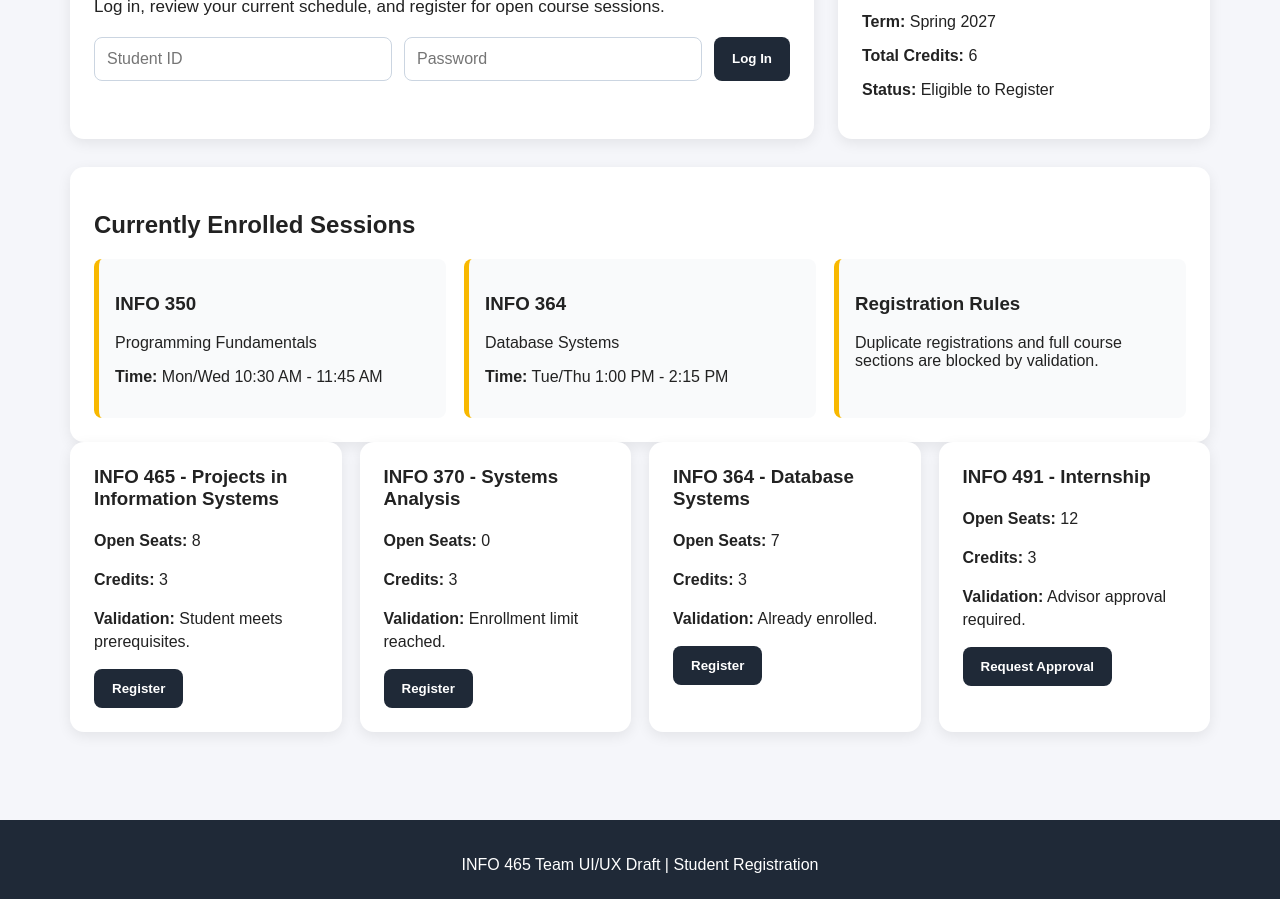
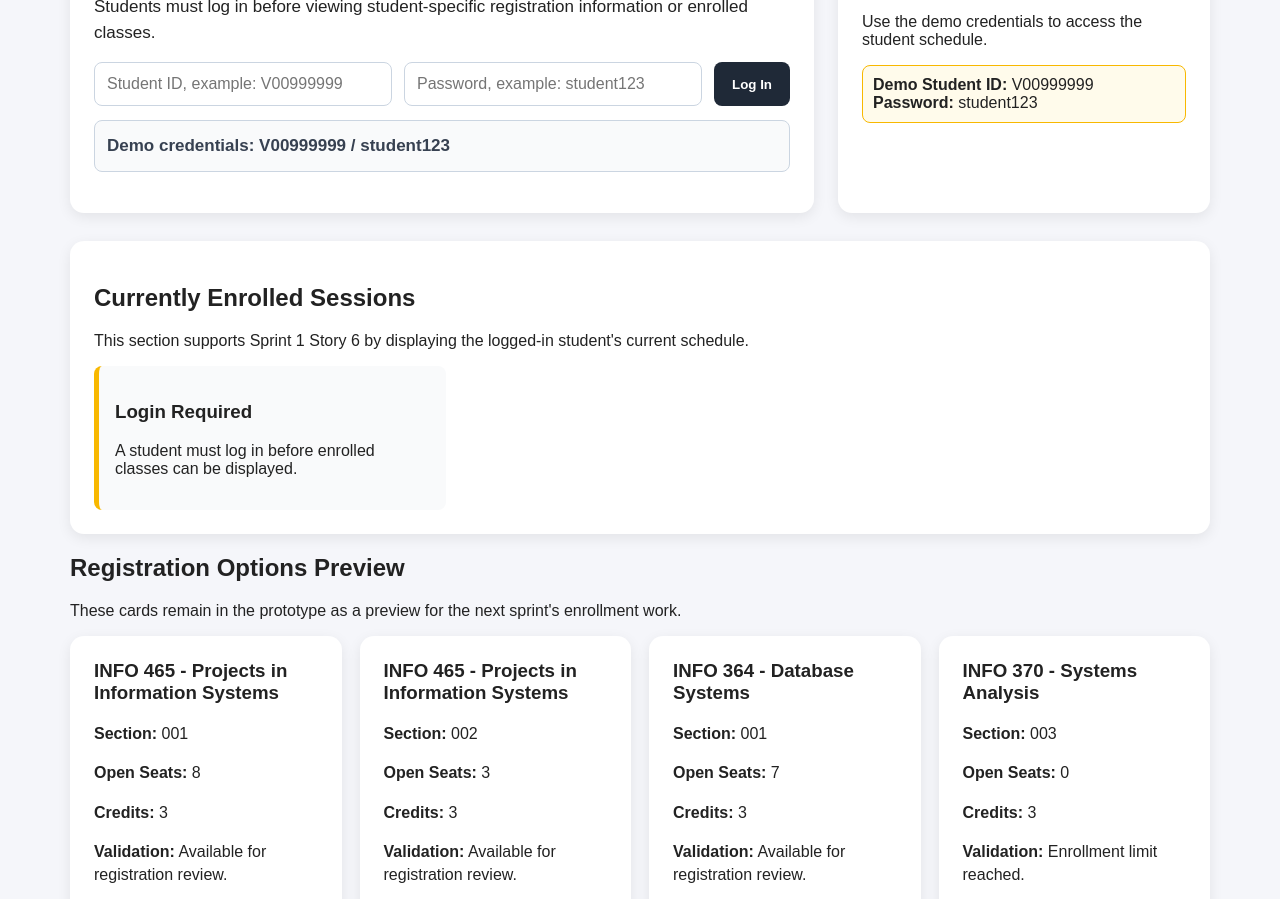
Before and after one commit to singh1563/INFO-465-Team-Project, a plain HTML site: page registration.html in a window 1280 px wide. Shown: the part 267-1166 px from the top of the page. Drawn offline with Linux system fonts and the light colour scheme.

Commit message:
Implement Sprint 1 student login and enrolled classes view

```diff
--- a/registration.html
+++ b/registration.html
@@ -29,80 +29,38 @@
   <main>
     <section class="hero">
       <div class="hero-text">
-        <h2>Student Registration</h2>
-        <p>Log in, review your current schedule, and register for open course sessions.</p>
+        <h2>Student Registration Login</h2>
+        <p>Students must log in before viewing student-specific registration information or enrolled classes.</p>
 
-        <form>
-          <input type="text" placeholder="Student ID">
-          <input type="password" placeholder="Password">
-          <button type="button" onclick="alert('Student login successful for demo purposes.')">Log In</button>
+        <form id="studentLoginForm">
+          <input id="studentIdInput" type="text" placeholder="Student ID, example: V00999999" autocomplete="username">
+          <input id="studentPasswordInput" type="password" placeholder="Password, example: student123" autocomplete="current-password">
+          <button type="submit">Log In</button>
         </form>
+
+        <p id="studentLoginMessage" class="message neutral">Demo credentials: V00999999 / student123</p>
       </div>
 
-      <div class="status-card">
-        <h3>Student Summary</h3>
-        <p><strong>Name:</strong> Demo Student</p>
-        <p><strong>Term:</strong> Spring 2027</p>
-        <p><strong>Total Credits:</strong> 6</p>
-        <p><strong>Status:</strong> Eligible to Register</p>
+      <div id="studentSummary" class="status-card">
+        <!-- Student summary is inserted by script.js -->
       </div>
     </section>
 
     <section class="task-section">
       <h2>Currently Enrolled Sessions</h2>
+      <p>This section supports Sprint 1 Story 6 by displaying the logged-in student's current schedule.</p>
 
-      <div class="task-list">
-        <div>
-          <h3>INFO 350</h3>
-          <p>Programming Fundamentals</p>
-          <p><strong>Time:</strong> Mon/Wed 10:30 AM - 11:45 AM</p>
-        </div>
-
-        <div>
-          <h3>INFO 364</h3>
-          <p>Database Systems</p>
-          <p><strong>Time:</strong> Tue/Thu 1:00 PM - 2:15 PM</p>
-        </div>
-
-        <div>
-          <h3>Registration Rules</h3>
-          <p>Duplicate registrations and full course sections are blocked by validation.</p>
-        </div>
+      <div id="enrolledSessionsList" class="task-list">
+        <!-- Enrolled session cards are inserted by script.js -->
       </div>
     </section>
 
-    <section class="feature-grid">
-      <article class="feature-card">
-        <h3>INFO 465 - Projects in Information Systems</h3>
-        <p><strong>Open Seats:</strong> 8</p>
-        <p><strong>Credits:</strong> 3</p>
-        <p><strong>Validation:</strong> Student meets prerequisites.</p>
-        <button type="button" onclick="alert('Registration successful: INFO 465 has been added to your schedule.')">Register</button>
-      </article>
-
-      <article class="feature-card">
-        <h3>INFO 370 - Systems Analysis</h3>
-        <p><strong>Open Seats:</strong> 0</p>
-        <p><strong>Credits:</strong> 3</p>
-        <p><strong>Validation:</strong> Enrollment limit reached.</p>
-        <button type="button" onclick="alert('Registration blocked: this course section is full.')">Register</button>
-      </article>
-
-      <article class="feature-card">
-        <h3>INFO 364 - Database Systems</h3>
-        <p><strong>Open Seats:</strong> 7</p>
-        <p><strong>Credits:</strong> 3</p>
-        <p><strong>Validation:</strong> Already enrolled.</p>
-        <button type="button" onclick="alert('Registration blocked: duplicate registration detected.')">Register</button>
-      </article>
-
-      <article class="feature-card">
-        <h3>INFO 491 - Internship</h3>
-        <p><strong>Open Seats:</strong> 12</p>
-        <p><strong>Credits:</strong> 3</p>
-        <p><strong>Validation:</strong> Advisor approval required.</p>
-        <button type="button" onclick="alert('Registration pending: advisor approval is required.')">Request Approval</button>
-      </article>
+    <section>
+      <h2>Registration Options Preview</h2>
+      <p>These cards remain in the prototype as a preview for the next sprint's enrollment work.</p>
+      <div id="registrationOptions" class="feature-grid">
+        <!-- Registration option cards are inserted by script.js -->
+      </div>
     </section>
   </main>
 
@@ -110,5 +68,6 @@
     <p>INFO 465 Team UI/UX Draft | Student Registration</p>
   </footer>
 
+  <script src="script.js"></script>
 </body>
 </html>
```
